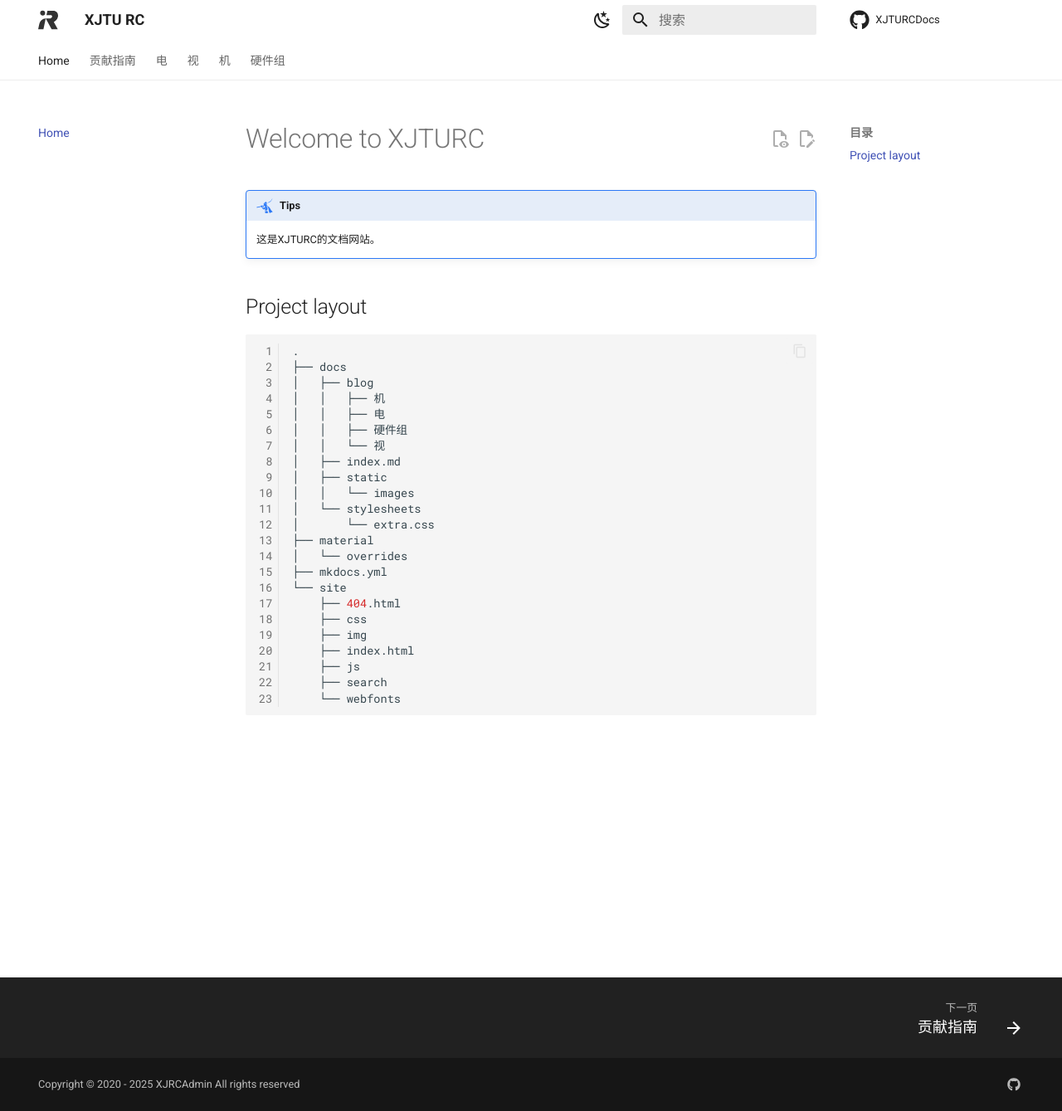
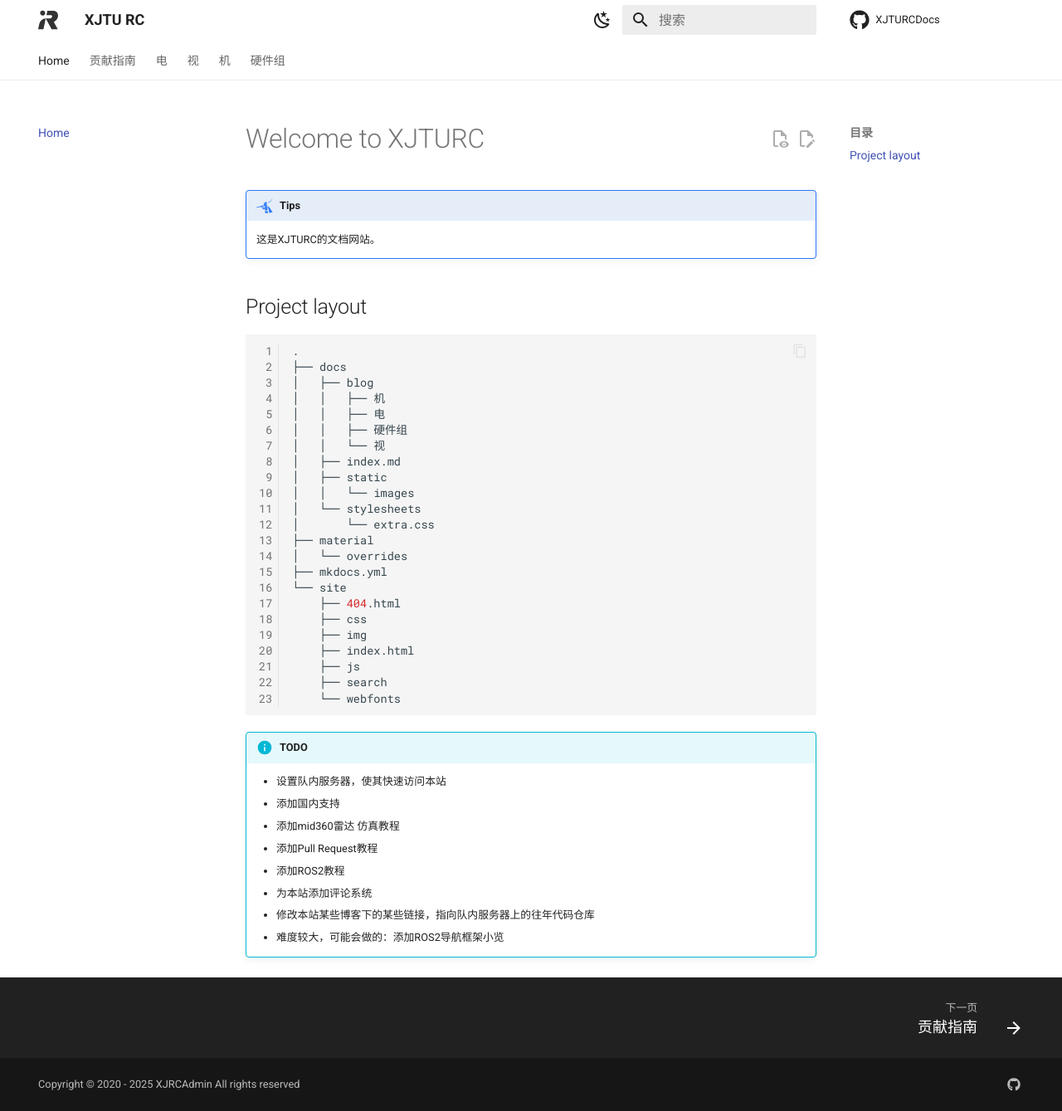
Before and after one commit to XJRCAdmin/XJTURCDocs, an MkDocs documentation site: the page built from docs/index.md, in a window 1280 px wide and 1339 px high. Shown: the whole window at 83% size. Built offline with MkDocs 1.6.1 and Material for MkDocs 9.7.7, drawn with Linux system fonts in a browser that asks for light colours; comment, search, counter and statistics services are not loaded.

Commit message:
docs: 添加首页的 TODO 事项

````diff
--- a/docs/index.md
+++ b/docs/index.md
@@ -34,3 +34,14 @@ comments: true
     ├── search
     └── webfonts
 ```
+
+!!! info "TODO"
+
+    - 设置队内服务器，使其快速访问本站
+    - 添加国内支持
+    - 添加mid360雷达 仿真教程
+    - 添加Pull Request教程
+    - 添加ROS2教程
+    - 为本站添加评论系统
+    - 修改本站某些博客下的某些链接，指向队内服务器上的往年代码仓库
+    - 难度较大，可能会做的：添加ROS2导航框架小览
````
Also changed, not shown: docs/blog/视/qa/index.md (+1 -0 lines).
